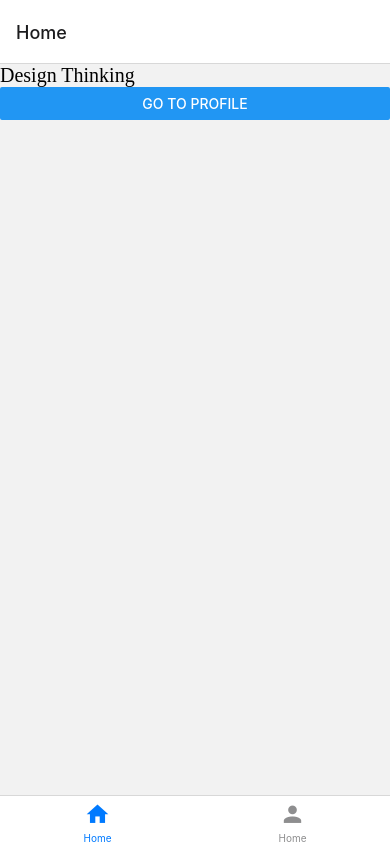
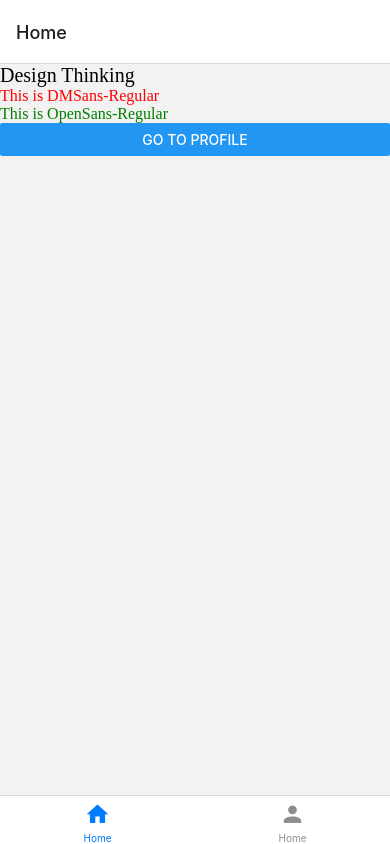
Before and after one commit to beckn/dsep-unified-bap-ui, a React Native app: screen /Dashboard in a window 390 px wide. Built offline with nearby package versions, Linux system fonts and the light colour scheme.

Commit message:
adding demo code to use different font styles

```diff
--- a/src/screens/home/index.tsx
+++ b/src/screens/home/index.tsx
@@ -4,11 +4,20 @@ import {Navigation} from '@interfaces/commonInterfaces';
 import {Text} from '@components/text';
 import {getString} from '@i18n';
 import {commonStyles} from '@styles/commonStyles';
+import {Fonts} from '@styles/fonts';
 
 function HomeScreen({navigation}: {navigation: Navigation}) {
   return (
     <View>
       <Text style={commonStyles.baseFontSize}>{getString('key1')}</Text>
+      <Text
+        fontFamily={Fonts.family.DM_SANS_REGULAR}
+        style={{fontSize: 16, color: 'red'}}>
+        This is DMSans-Regular
+      </Text>
+      <Text style={{fontSize: 16, color: 'green'}}>
+        This is OpenSans-Regular
+      </Text>
       <Button
         title="Go to Profile"
         onPress={() => navigation.navigate('Profile')}
```
